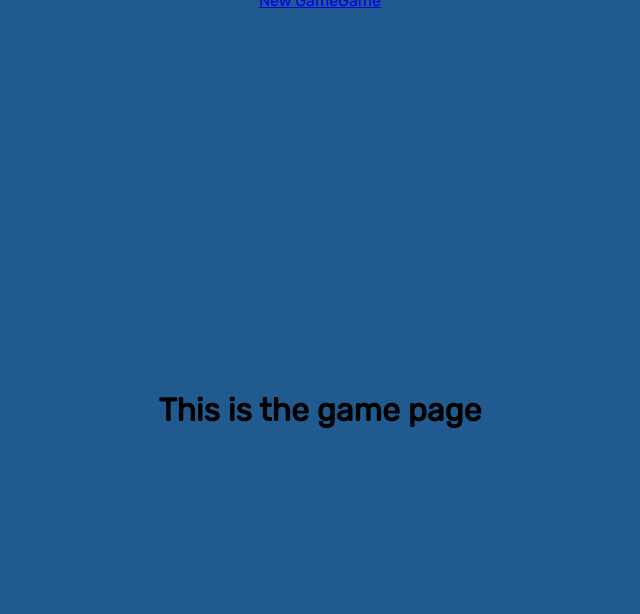
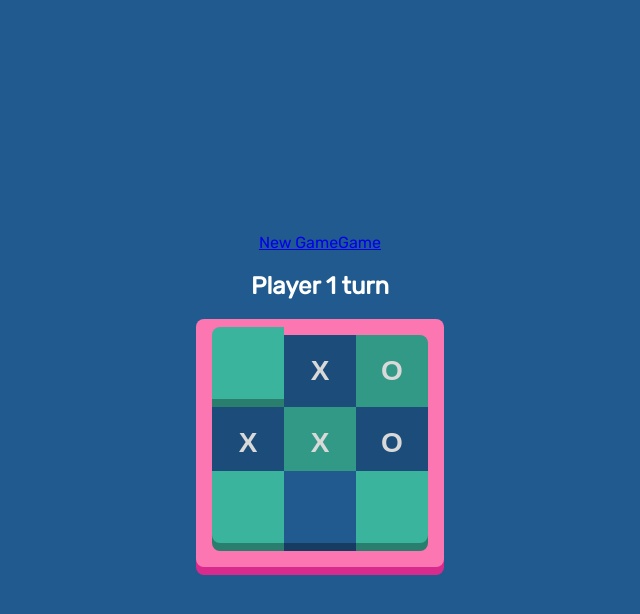
Before and after one commit to Cristian-Cornejo/tic-tac-toe, a Vue app: page /game in a window 1280 px wide. Shown: the top 614 px of the page, without its empty margins (320-960 px from the left). Built offline with nearby package versions, Linux system fonts and the light colour scheme.

Commit message:
feat: add game page

```diff
--- a/src/views/GameView.vue
+++ b/src/views/GameView.vue
@@ -1,15 +1,102 @@
 <template>
-  <div class="game">
-    <h1>This is the game page</h1>
+  <div class="game-view">
+    <h2>Player 1 turn</h2>
+    <div class="container game-board">
+      <button class="game-tile" v-bind:class="{ pressed: !!tile.selectedBy }" v-for="tile in tiles" :key="tile.id">{{
+          tile.selectedBy
+      }}</button>
+    </div>
   </div>
 </template>
+<script setup lang="ts">
+import { ref } from 'vue'
 
-<style>
-@media (min-width: 1024px) {
-  .game {
-    min-height: 100vh;
-    display: flex;
-    align-items: center;
-  }
+const tiles = ref([
+  { id: 0, selectedBy: null },
+  { id: 1, selectedBy: 'X' },
+  { id: 2, selectedBy: 'O' },
+  { id: 3, selectedBy: 'X' },
+  { id: 4, selectedBy: 'X' },
+  { id: 5, selectedBy: 'O' },
+  { id: 6, selectedBy: null },
+  { id: 7, selectedBy: null },
+  { id: 8, selectedBy: null }
+])
+
+</script>
+<style scoped>
+.game-view h2 {
+  color: white;
+  display: flex;
+  align-items: center;
+  justify-content: center;
+}
+
+.game-board {
+  display: grid;
+  grid-template-columns: repeat(3, 1fr);
+  background-color: var(--light-pink-color);
+  box-shadow: 0px 8px var(--pink-color);
+}
+
+.game-tile {
+  transform: translateY(-8px);
+  width: 72px;
+  height: 72px;
+  border: none;
+  color: var(--white-color);
+  font-weight: bolder;
+  font-size: 28px;
+  transition: all 0.2s;
+}
+
+.game-tile:nth-child(1) {
+  border-top-left-radius: 8px;
+}
+
+.game-tile:nth-child(3) {
+  border-top-right-radius: 8px;
+}
+
+.game-tile:nth-child(7) {
+  border-bottom-left-radius: 8px;
+}
+
+
+.game-tile:nth-child(9) {
+  border-bottom-right-radius: 8px;
+}
+
+
+.game-tile:nth-child(2n+1):hover {
+  transform: translateY(0px);
+  box-shadow: 0px 0px var(--dark-green-color);
+}
+
+.game-tile:nth-child(2n):hover {
+  transform: translateY(0px);
+  box-shadow: 0px 0px var(--dark-blue-color);
+}
+
+.game-tile:nth-child(2n+1).pressed {
+  transform: translateY(0px);
+  filter: brightness(0.85);
+  box-shadow: 0px 0px var(--dark-green-color);
+}
+
+.game-tile:nth-child(2n).pressed {
+  transform: translateY(0px);
+  filter: brightness(0.85);
+  box-shadow: 0px 0px var(--dark-blue-color);
+}
+
+.game-tile:nth-child(2n+1) {
+  background-color: var(--green-color);
+  box-shadow: 0px 8px var(--dark-green-color);
+}
+
+.game-tile:nth-child(2n) {
+  background-color: var(--blue-color);
+  box-shadow: 0px 8px var(--dark-blue-color);
 }
 </style>
```
